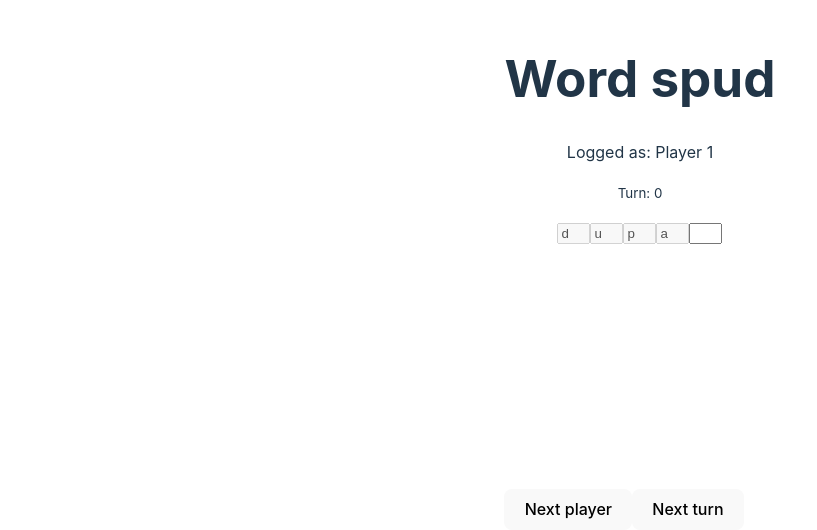
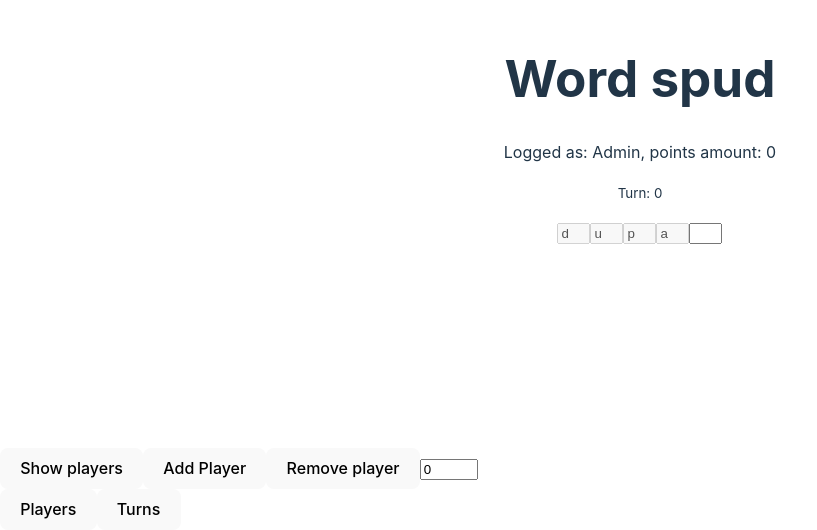
Before and after one commit to WilczekCK/word-spud-js-clone, a React (Vite) app: page / in a window 1280 px wide. Shown: the part 270-800 px from the top of the page, without its empty margins (0-817 px from the left). Built offline with nearby package versions, Linux system fonts and the light colour scheme.

Commit message:
useSystemPlayer changed to state + admin bar

```diff
--- a/src/App.jsx
+++ b/src/App.jsx
@@ -2,7 +2,8 @@ import './App.css'
 import { useState } from 'react';
 
 import Input from './components/input';
-import __turns from './components/admin/turns';
+import __toolbar from './components/admin/adminbar';
+
 
 import useSubmitValidator from './hooks/useSubmitValidator';
 import usePlayerSystem from './hooks/usePlayerSystem';
@@ -13,22 +14,22 @@ function App() {
   const turns = useTurnSystem();
 
   const [words, setWords] = useState([]);
-  const [yourPlayer, setYourPlayer] = useState(1); // id of player
+  const [yourPlayer, setYourPlayer] = useState(0); // id of player
 
   const setNextPlayer = () => {
     const playerArrayKey = players.getArrayKey(yourPlayer);
 
     if (playerArrayKey === players.list.length - 1) {
       setYourPlayer(players.list[0].id);
+      turns.setNextTurn();
     } else {
       setYourPlayer(players.list[playerArrayKey + 1].id);
     }
   }
 
-
-  // players.add({name: 'Player'});
-  // players.add({id: '2', name: 'Player 2'});
-  // players.add({id: players.length, name: 'Player 3'});
+  const addNewPlayer = () => {
+    players.add({name: `Player ${players.list.length}`});
+  }
 
   // players.addPointTo(0);
   // players.addPointTo(0);
@@ -36,23 +37,26 @@ function App() {
   // players.addPointTo(2);
   // players.removePointFrom(0);
 
-  // players.remove(21);
-
   // console.log(players.list);
 
   const changeWord = (v) => {
     const {lastLetter, wordCreated, isCorrect} = useSubmitValidator(v, words[words.length-1]);
     if (isCorrect) {
       setWords([...words, v]);
+
+      players.list[players.getArrayKey(yourPlayer)].points++;
     }
 
     return isCorrect;
   }
 
+  console.log(players.list);
+
   return (
     <>
       <h1>Word spud</h1>
-      <p>Logged as: {players.list[players.getArrayKey(yourPlayer)].name}</p>
+      <p>Logged as: {players.list[players.getArrayKey(yourPlayer)].name}, points amount: {players.list[players.getArrayKey(yourPlayer)].points}</p>
+
       <small>Turn: {turns.turn}</small>
 
       <ul>
@@ -65,7 +69,15 @@ function App() {
         appendedWord={(v) => changeWord(v)}
       />
 
-      <__turns nextTurn={turns.setNextTurn} nextPlayer={setNextPlayer}/>
+
+      { /* Admin stuff */ }
+      <__toolbar
+        nextTurn={turns.setNextTurn}
+        nextPlayer={setNextPlayer}
+        addPlayer={addNewPlayer}
+        removePlayer={players.remove}
+        listPlayers={players.list}
+      />
     </>
   )
 }
--- /dev/null
+++ b/src/components/admin/adminbar.jsx
@@ -0,0 +1,40 @@
+import { useState } from 'react';
+import config from '../../config';
+
+import __players from './players'
+import __turns from './turns'
+
+function __adminbar(props) {
+    const [menu, changeMenu] = useState('players');
+
+    const menuSwitcher = ({target}) => {
+        changeMenu(target.dataset.switchto);
+    }
+
+    return (
+        <div className="adminbar__container" style={{position:'fixed', bottom:0, width:'100%', left:'0'}}>
+            <div style={{display: menu === 'turns' ? 'flex' : 'none'}}>
+                <__turns
+                    nextTurn={props.nextTurn}
+                    nextPlayer={props.nextPlayer}
+                />
+            </div>
+
+            <div style={{display: menu === 'players' ? 'flex' : 'none'}}>
+                <__players
+                    addPlayer={props.addPlayer}
+                    removePlayer={props.removePlayer}
+                    listPlayers={props.listPlayers}
+                />
+            </div>
+
+
+            <div style={{display: 'flex'}}>
+                <button onClick={menuSwitcher} data-switchTo="players"> Players </button>
+                <button onClick={menuSwitcher} data-switchTo="turns"> Turns </button>
+            </div>
+        </div>
+    )
+}
+
+export default __adminbar;
--- /dev/null
+++ b/src/components/admin/players.jsx
@@ -0,0 +1,32 @@
+import { useState } from 'react';
+import config from '../../config';
+
+function __players(props) {
+    const [playerToRemove, setPlayerToRemove] = useState(0);
+
+    const changePlayerToRemove = ({target}) => {
+        setPlayerToRemove(target.value);
+    }
+
+    const listPlayers = () => {
+        console.log(props.listPlayers);
+    }
+
+    const removePlayer = () => {
+        props.removePlayer(playerToRemove);
+    }
+
+    return (
+        <div className="admin__players__container">
+            <button onClick={listPlayers}>Show players</button>
+            <button onClick={props.addPlayer}>Add Player</button>
+
+            <button onClick={removePlayer}>
+                Remove player
+            </button>
+            <input type="number" value={playerToRemove} style={{width:'50px'}} onChange={changePlayerToRemove}/>
+        </div>
+    )
+}
+
+export default __players;
--- a/src/components/admin/turns.jsx
+++ b/src/components/admin/turns.jsx
@@ -2,10 +2,8 @@ import { useState } from 'react';
 import config from '../../config';
 
 function __turns(props) {
-    console.log(props);
-
     return (
-        <div className="admin__turns__container" style={{position:'fixed', bottom:0}}>
+        <div className="admin__turns__container">
             <button onClick={props.nextPlayer}>Next player</button>
             <button onClick={props.nextTurn}>Next turn</button>
         </div>
--- a/src/hooks/usePlayerSystem.js
+++ b/src/hooks/usePlayerSystem.js
@@ -1,13 +1,14 @@
 import config from '../config';
+import { useState } from 'react';
 
 
 export default function usePlayerSystem() {
     const {debug} = config;
-    const players = [
-        {id: 1, name: 'Player 1', points: 0}
-        , {id: 213, name: 'Player 2', points:0}
-        , {id: 48, name: 'Player 3', points: 0}
-    ];
+    const [players, setPlayers] = useState([
+        {id: 0, name: 'Admin', points: 0}
+        // , {id: 213, name: 'Player 2', points:0}
+        // , {id: 48, name: 'Player 3', points: 0}
+    ]);
 
     function addPlayer(playerInfo) {
         debug && console.log(`usePlayerSystem.js: New player joined!`);
@@ -30,22 +31,24 @@ export default function usePlayerSystem() {
 
         debug && console.log(`usePlayerSystem.js: New player ID set as: ${playerInfo.id}`);
 
-        players.push({...playerInfo, points:0, isPlayerTurn: false});
+        setPlayers([...players, {...playerInfo, points:0, isPlayerTurn: false}]);
     }
 
 
     function removePlayer(playerIdToRemove) {
         debug && console.log(`usePlayerSystem.js: Removing player from game with ID: ${playerIdToRemove}`);
         const getPlayerKey = getPlayerArrayKey(playerIdToRemove);
+        const filteredPlayers = players.filter(player => player !== players[getPlayerKey]);
 
-        players.splice(1, getPlayerKey);
+        setPlayers(filteredPlayers);
+
         debug && console.log(`usePlayerSystem.js: Removed player from game with ID: ${playerIdToRemove}, found in array with key: ${getPlayerKey}`);
     }
 
     function getPlayerArrayKey(playerId) {
         debug && console.log(`usePlayerSystem.js: Looking for array key for player with ID: ${playerId}`);
-        const getPlayerById = Object.values(players).find(player => parseInt(player.id) === parseInt(playerId));
 
+        const getPlayerById = players.find(({id}) => parseInt(id) === parseInt(playerId));
         return players.indexOf(getPlayerById);
     }
 
@@ -53,6 +56,7 @@ export default function usePlayerSystem() {
         const getPlayerKey = getPlayerArrayKey(playerId);
         players[playerId].points++;
 
+        setPlayers(players);
         debug && console.log(`usePlayerSystem.js: Added a point for player with array key: ${getPlayerKey}`);
     }
 
@@ -60,6 +64,7 @@ export default function usePlayerSystem() {
         const getPlayerKey = getPlayerArrayKey(playerId);
         players[playerId].points--;
 
+        setPlayers(players);
         debug && console.log(`usePlayerSystem.js: Removed a point for player with array key: ${getPlayerKey}`);
     }
 
--- a/src/hooks/useSubmitValidator.js
+++ b/src/hooks/useSubmitValidator.js
@@ -1,6 +1,6 @@
 import config from '../config';
 
-export default function useEndOfWord(word, previousWord) {
+export default function useSubmitValidator(word, previousWord) {
     const {debug} = config;
 
     function isPreviousLastLetterTheSame(word, previousWord) {
```
